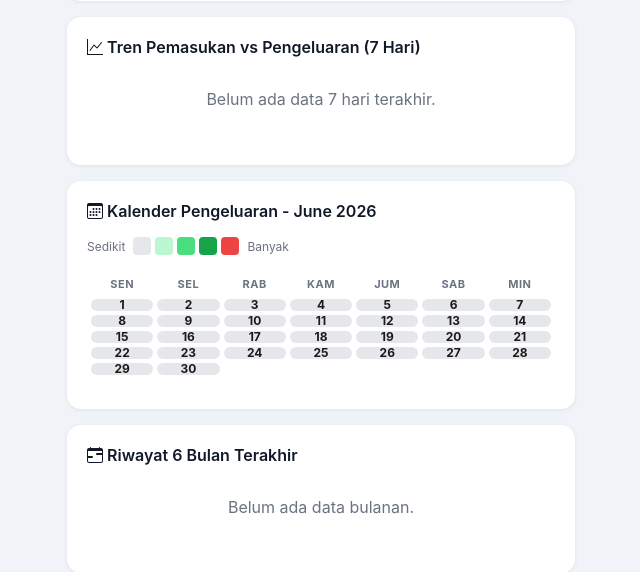
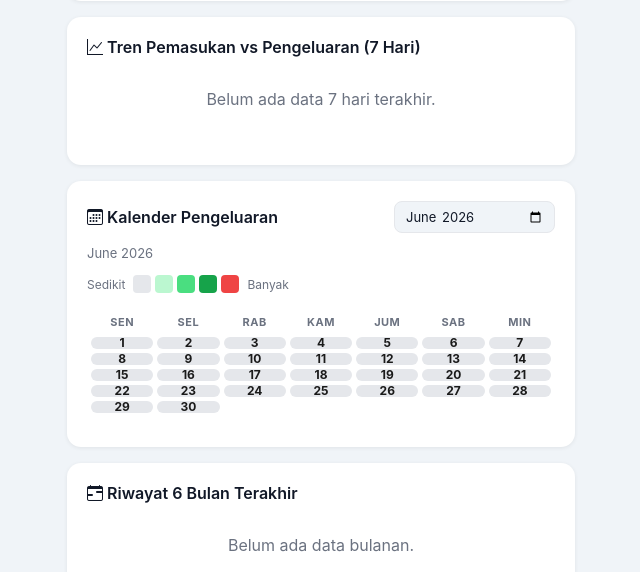
Before and after one commit to restufrmnsyh/DompetQu, a Flask app: page /analisis in a window 1280 px wide. Shown: the part 953-1525 px from the top of the page, without its empty margins (319-959 px from the left). Run offline with Flask 3, Linux system fonts and the light colour scheme; the visitor is signed in with stand-in values (Sample User, id 1); data that the repository does not hold is empty.

Commit message:
add filter kalender

```diff
--- a/routes/analisis.py
+++ b/routes/analisis.py
@@ -30,9 +30,8 @@ def halaman_analisis():
     open_date = request.args.get("open_date")
     now = sekarang_wib()
 
-    bulan_ini = now.strftime("%Y-%m")
-    tahun = now.year
-    bulan = now.month
+    bulan_ini = request.args.get("bulan", now.strftime("%Y-%m"))
+    tahun, bulan = map(int, bulan_ini.split("-"))
 
     if bulan == 1:
         bulan_lalu = f"{tahun - 1}-12"
@@ -151,7 +150,7 @@ def halaman_analisis():
         hari_pertama=hari_pertama,
         data_kalender=data_kalender,
         max_kal=max_kal,
-        bulan_nama=now.strftime("%B %Y"),
+        bulan_nama=datetime(tahun, bulan, 1).strftime("%B %Y"),
         top_transaksi=top_transaksi,
         kategori_bulan=kategori_bulan,
         total_kategori=total_kategori,
--- a/static/css/style.css
+++ b/static/css/style.css
@@ -1444,8 +1444,6 @@ gap: 8px;
    ANALISIS MINGGUAN
    ============================================================ */
 
-.minggu-filter-form { }
-
 .minggu-options {
   display: grid;
   grid-template-columns: 1fr 1fr;
@@ -2287,3 +2285,16 @@ body.dark .auth-alert {
 .dtx-btn:hover { opacity: .8; }
 .dtx-edit { background: rgba(59,130,246,.12); color: #3b82f6; }
 .dtx-del  { background: rgba(239,68,68,.12);  color: #ef4444; }
+
+.kal-filter-row {
+  display: flex;
+  align-items: center;
+  justify-content: space-between;
+  margin-bottom: 12px;
+  gap: 12px;
+}
+.kal-filter-form { flex-shrink: 0; }
+.kal-filter-form .filter-input {
+  padding: 6px 10px;
+  font-size: 13px;
+}
--- a/templates/analisis.html
+++ b/templates/analisis.html
@@ -111,8 +111,16 @@
 
 <!-- Kalender pengeluaran -->
 <div class="card">
-  <h2 class="card-title"><i class="bi bi-calendar3"></i> Kalender Pengeluaran - {{ bulan_nama }}</h2>
-
+  <div class="kal-filter-row">
+    <h2 class="card-title" style="margin:0">
+      <i class="bi bi-calendar3"></i> Kalender Pengeluaran
+    </h2>
+    <form method="GET" action="/analisis" class="kal-filter-form">
+      <input type="month" name="bulan" value="{{ bulan_ini }}"
+             class="filter-input" onchange="this.form.submit()">
+    </form>
+  </div>
+  <p style="font-size:13px; color:var(--muted); margin: 4px 0 14px;">{{ bulan_nama }}</p>
   <div class="kal-legend">
     <span>Sedikit</span>
     <div class="kal-legend-boxes">
```
Also changed, not shown: database/db.py (+12 -5 lines).
